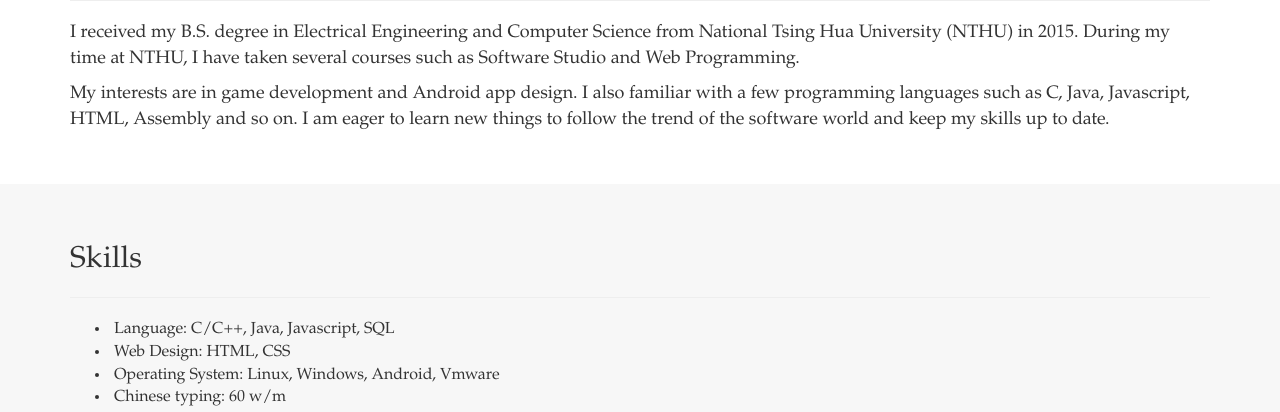
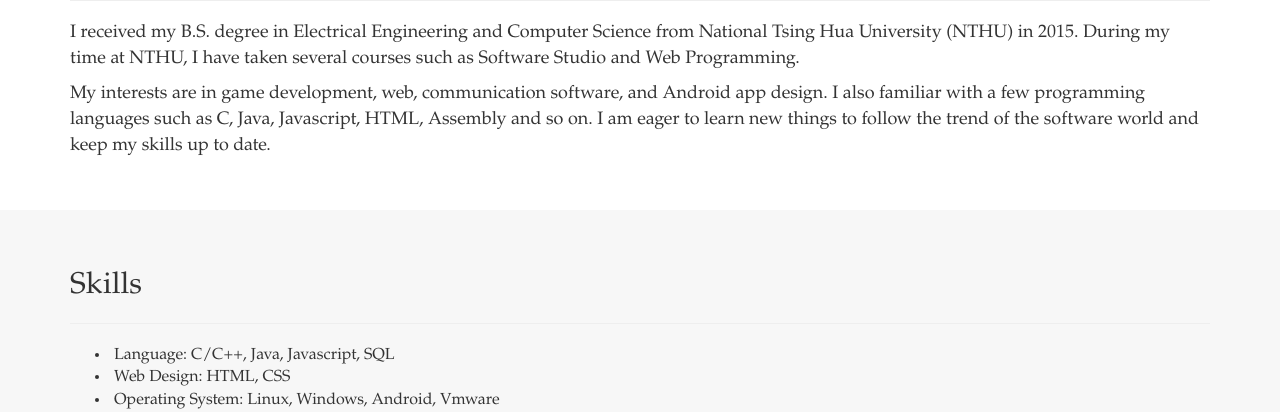
Before and after one commit to HsuanChungHsu/hsuanchunghsu.github.io, a plain HTML site: page index.html in a window 1280 px wide. Shown: the part 688-1100 px from the top of the page. Drawn offline with nearby package versions, Linux system fonts and the light colour scheme.

Commit message:
Update index.html

```diff
--- a/index.html
+++ b/index.html
@@ -120,7 +120,7 @@
 				I received my B.S. degree in Electrical Engineering and Computer Science from National Tsing Hua University (NTHU) in 2015. During my time at NTHU, I have taken several courses such as Software Studio and Web Programming.
             </p>
             <p>
-                My interests are in game development and Android app design. I also familiar with a few programming languages such as C, Java, Javascript, HTML, Assembly and so on. I am eager to learn new things to follow the trend of the software world and keep my skills up to date.
+                My interests are in game development, web, communication software, and Android app design. I also familiar with a few programming languages such as C, Java, Javascript, HTML, Assembly and so on. I am eager to learn new things to follow the trend of the software world and keep my skills up to date.
             </p>
 
           </div>
```
